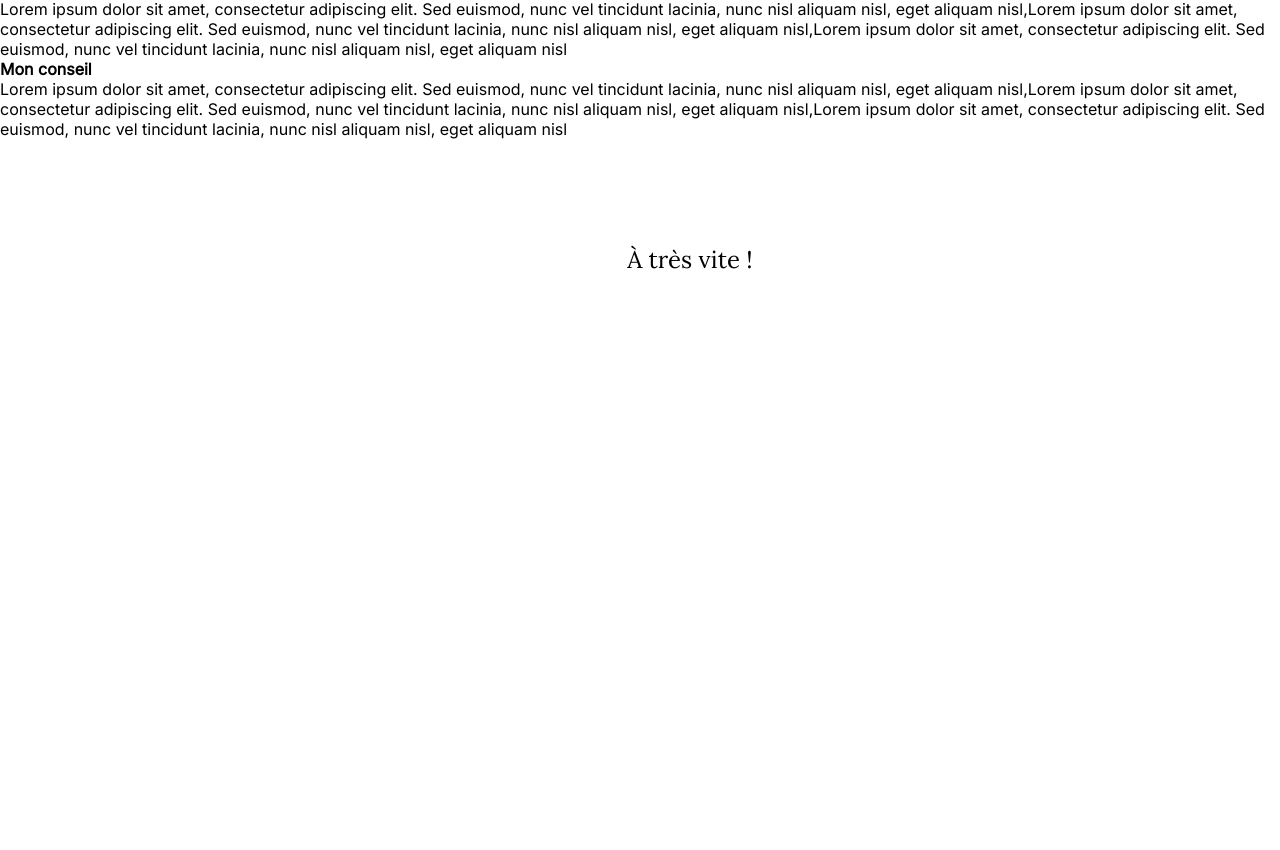
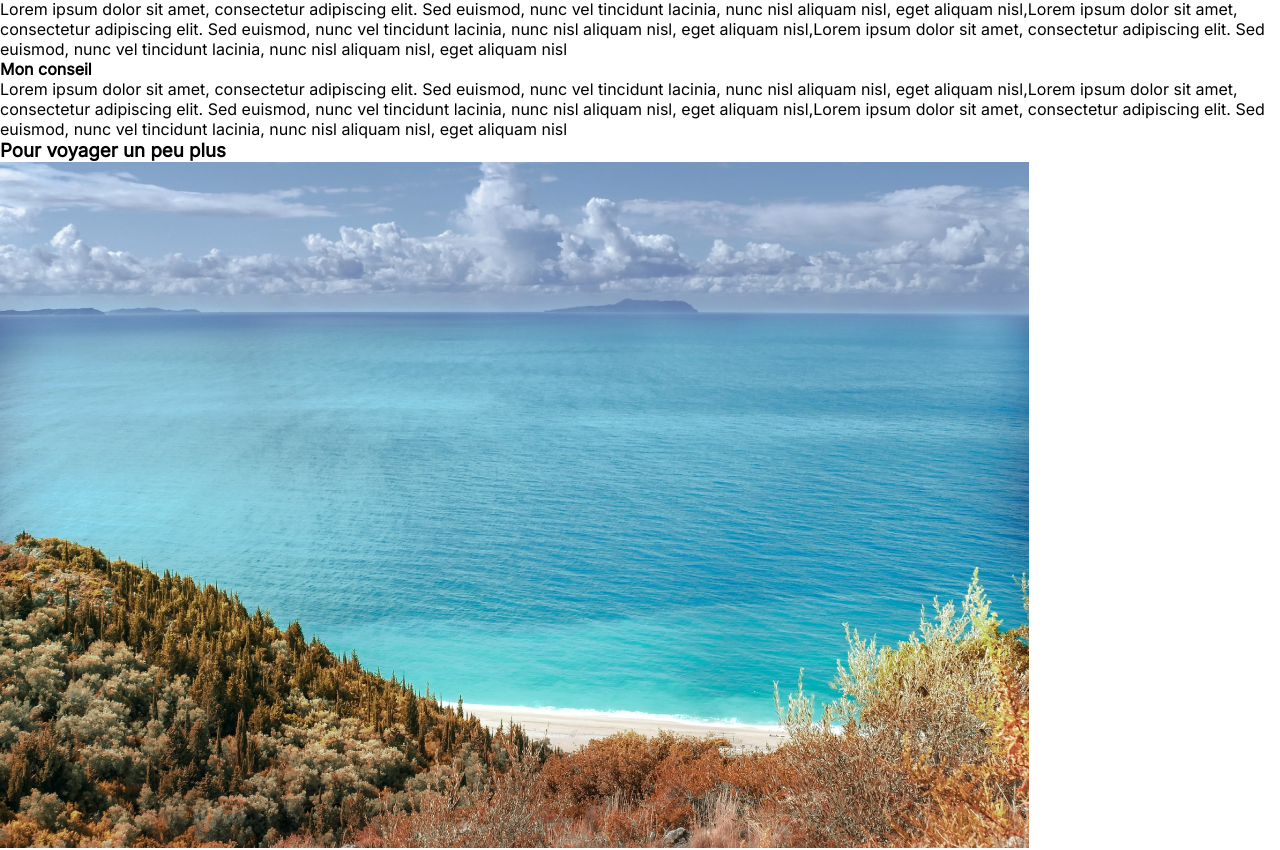
Before and after one commit to KatiaZd/Angular-BlogVoyage, an Angular app: page /articles/1 in a window 1280 px wide. Shown: the part 1060-1910 px from the top of the page. Before the commit the page ends 1439 px from the top, so only its background shows below. Built offline with nearby package versions, Linux system fonts and the light colour scheme; no server answers.

Commit message:
feat : Affichage de la gallerie d'img dans la page articles

```diff
--- a/src/app/components/quadri-img-article/quadri-img-article.component.html
+++ b/src/app/components/quadri-img-article/quadri-img-article.component.html
@@ -1 +1,4 @@
-<p>quadri-img-article works!</p>
+<section>
+    <h3>Pour voyager un peu plus</h3>
+    <img *ngFor="let image of gallery" src="{{image}}" alt="">
+</section>
--- a/src/app/components/quadri-img-article/quadri-img-article.component.ts
+++ b/src/app/components/quadri-img-article/quadri-img-article.component.ts
@@ -1,4 +1,4 @@
-import { Component } from '@angular/core';
+import { Component, Input } from '@angular/core';
 
 @Component({
   selector: 'app-quadri-img-article',
@@ -7,4 +7,6 @@ import { Component } from '@angular/core';
 })
 export class QuadriImgArticleComponent {
 
+  @Input() gallery: string[] = [];
+
 }
--- a/src/app/pages/articles-page/articles-page.component.html
+++ b/src/app/pages/articles-page/articles-page.component.html
@@ -20,4 +20,8 @@
         [tips]="articleInfo!.tips"
     ></app-avis-article>
 
+    <app-quadri-img-article
+    [gallery]="articleInfo!.secondaryImages"
+    ></app-quadri-img-article>
+
 </section>
```
